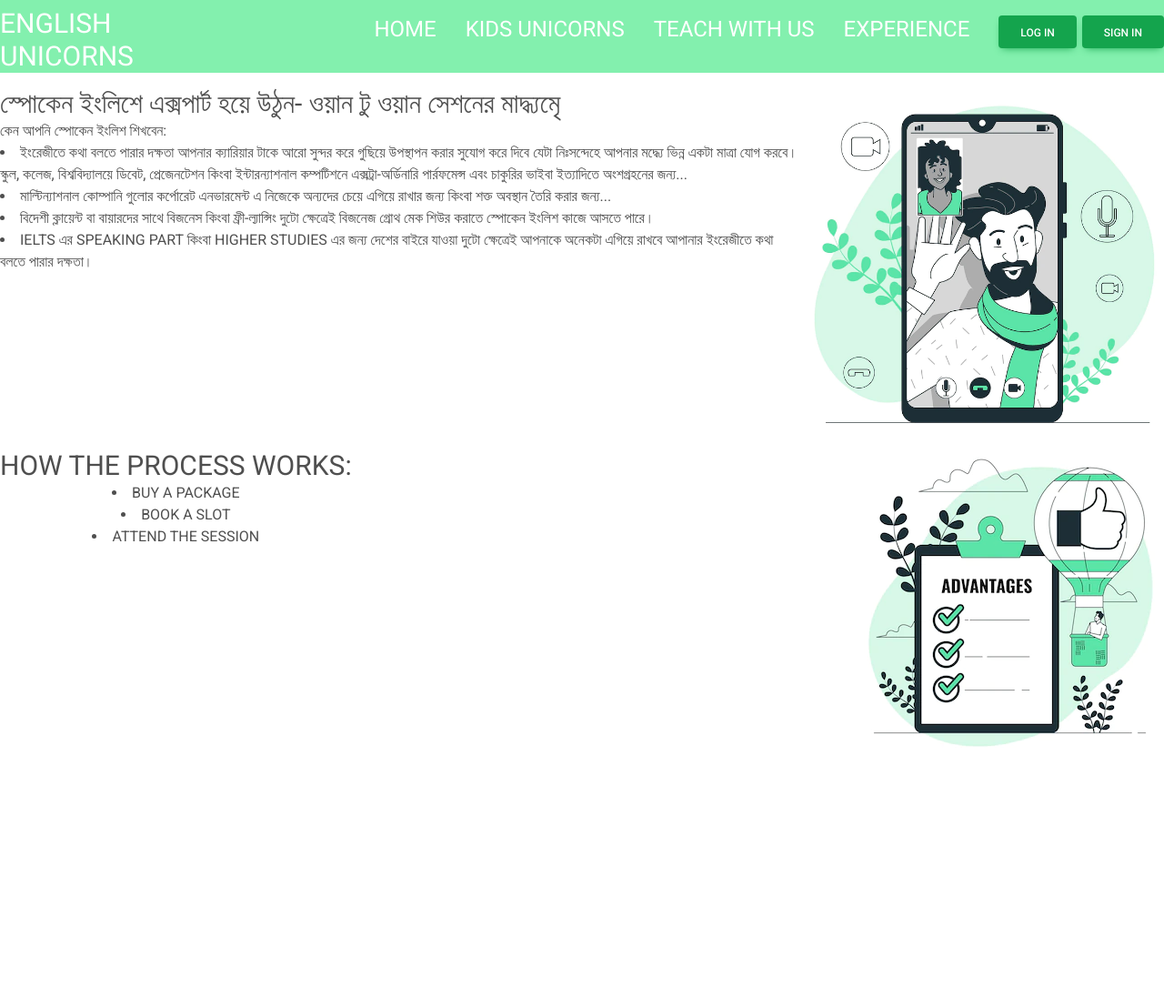
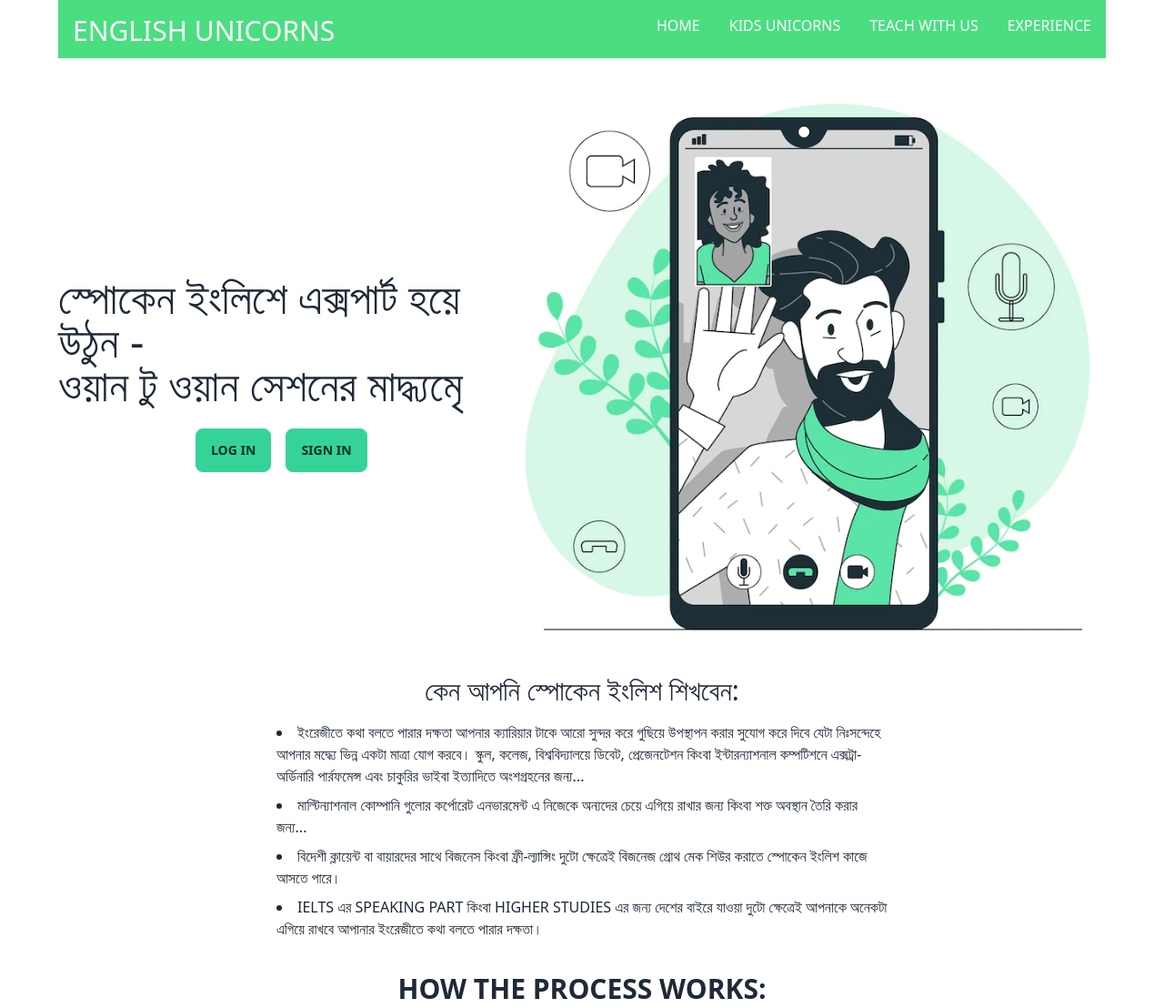
Before and after one commit to FaizaBinteAmir/English-Unicorns-Draft-repo, a plain HTML site: page index.html in a window 1280 px wide. Shown: the top 1108 px of the page at 91% size. Before the commit the page ends 832 px from the top, so only its background shows below. Drawn offline with nearby package versions, Linux system fonts and the light colour scheme.

Commit message:
my commit

```diff
--- a/index.html
+++ b/index.html
@@ -1,46 +1,31 @@
 <!DOCTYPE html>
 <html lang="en">
+    <html lang="en" data-theme="light">
 <head>
     <meta charset="UTF-8">
     <meta name="viewport" content="width=device-width, initial-scale=1.0">
     <link rel="stylesheet" href="style.css">
-    <link
-  href="https://fonts.googleapis.com/css?family=Roboto:300,400,500,700,900&display=swap"
-  rel="stylesheet" />
-<link
-  rel="stylesheet"
-  href="https://cdn.jsdelivr.net/npm/tw-elements/dist/css/tw-elements.min.css" />
+    <link href="https://cdn.jsdelivr.net/npm/daisyui@3.6.4/dist/full.css" rel="stylesheet" type="text/css" />
+    <script src="https://cdn.tailwindcss.com"></script>
+
     <title>ENGLISH UNICORS DRAFT</title>
 
 
 
+
 </head>
-<body class="Max-w-6xl max-auto">
-    <header class="bg-success-300 h-45 text-white">
+<body class="max-w-6xl mx-auto ">
+    <header class="bg-green-400 text-white pl-4 h-16">
                   <nav>
-                  <div class=" flex justify-between">
-                   <div class="text-3xl mt-2"><h1>ENGLISH
-                    <br>
-                    UNICORNS</h1>
+                  <div class=" flex justify-between pr-4">
+                   <div class="text-3xl mt-4"><h1>ENGLISH UNICORNS</h1>
                 </div>
-                    <div class="text-2xl gap-8 flex mt-4">
+                    <div class="gap-8 flex mt-4">
                     <a href="index.html">HOME</a>
                     <a href="kIDS.html">KIDS UNICORNS</a>
                     <a href="TEACH WITH US.html">TEACH WITH US</a>
                     <a href="EXPERINCE.html">EXPERIENCE</a>
-                    <div>
-                        <button
-                        type="button"
-                        class="inline-block rounded bg-success px-6 pb-2 pt-2.5 text-xs font-medium uppercase leading-normal text-white shadow-[0_4px_9px_-4px_#14a44d] transition duration-150 ease-in-out hover:bg-success-600 hover:shadow-[0_8px_9px_-4px_rgba(20,164,77,0.3),0_4px_18px_0_rgba(20,164,77,0.2)] focus:bg-success-600 focus:shadow-[0_8px_9px_-4px_rgba(20,164,77,0.3),0_4px_18px_0_rgba(20,164,77,0.2)] focus:outline-none focus:ring-0 active:bg-success-700 active:shadow-[0_8px_9px_-4px_rgba(20,164,77,0.3),0_4px_18px_0_rgba(20,164,77,0.2)] dark:shadow-[0_4px_9px_-4px_rgba(20,164,77,0.5)] dark:hover:shadow-[0_8px_9px_-4px_rgba(20,164,77,0.2),0_4px_18px_0_rgba(20,164,77,0.1)] dark:focus:shadow-[0_8px_9px_-4px_rgba(20,164,77,0.2),0_4px_18px_0_rgba(20,164,77,0.1)] dark:active:shadow-[0_8px_9px_-4px_rgba(20,164,77,0.2),0_4px_18px_0_rgba(20,164,77,0.1)]">
-                        LOG IN
-                      </button>
 
-                      <button
-                      type="button"
-                      class="inline-block rounded bg-success px-6 pb-2 pt-2.5 text-xs font-medium uppercase leading-normal text-white shadow-[0_4px_9px_-4px_#14a44d] transition duration-150 ease-in-out hover:bg-success-600 hover:shadow-[0_8px_9px_-4px_rgba(20,164,77,0.3),0_4px_18px_0_rgba(20,164,77,0.2)] focus:bg-success-600 focus:shadow-[0_8px_9px_-4px_rgba(20,164,77,0.3),0_4px_18px_0_rgba(20,164,77,0.2)] focus:outline-none focus:ring-0 active:bg-success-700 active:shadow-[0_8px_9px_-4px_rgba(20,164,77,0.3),0_4px_18px_0_rgba(20,164,77,0.2)] dark:shadow-[0_4px_9px_-4px_rgba(20,164,77,0.5)] dark:hover:shadow-[0_8px_9px_-4px_rgba(20,164,77,0.2),0_4px_18px_0_rgba(20,164,77,0.1)] dark:focus:shadow-[0_8px_9px_-4px_rgba(20,164,77,0.2),0_4px_18px_0_rgba(20,164,77,0.1)] dark:active:shadow-[0_8px_9px_-4px_rgba(20,164,77,0.2),0_4px_18px_0_rgba(20,164,77,0.1)]">
-SIGN IN
-</button>
-                    </div>
                 </div>
             </div>
         </nav>
@@ -48,37 +33,75 @@ SIGN IN
 
     <main>
         <section class="mt-4">
-            <div class="flex">
+            <div class="flex flex-1 Flex justify-center items-center">
                 <div>
-                    <h1 class="text-3xl">স্পোকেন ইংলিশে এক্সপার্ট হয়ে উঠুন-
+                    <h1 class="text-5xl">স্পোকেন ইংলিশে এক্সপার্ট হয়ে উঠুন -
+                        <br>
                         ওয়ান টু ওয়ান সেশনের মাদ্ধ্যমেৃ</h1>
-কেন আপনি স্পোকেন ইংলিশ শিখবেন:
 <br>
-<li>ইংরেজীতে কথা বলতে পারার দক্ষতা আপনার ক্যারিয়ার টাকে আরো সুন্দর করে গুছিয়ে উপস্থাপন করার সুযোগ করে দিবে যেটা নিঃসন্দেহে আপনার মদ্ধ্যে ভিন্ন একটা মাত্রা যোগ করবে।
-    স্কুল, কলেজ, বিশ্ববিদ্যালয়ে ডিবেট, প্রেজেনটেশন কিংবা ইন্টারন্যাশনাল কম্পটিশনে এক্সট্রা-অর্ডিনারি পার্রফমেন্স এবং চাকুরির ভাইবা ইত্যাদিতে অংশগ্রহনের জন্য... </li>
-    <li>মাল্টিন্যাশনাল কোম্পানি গুলোর কর্পোরেট এনভারমেন্ট এ নিজেকে অন্যদের চেয়ে এগিয়ে রাখার জন্য কিংবা শক্ত অবস্থান তৈরি করার জন্য...</li>
-<li>বিদেশী ক্লায়েন্ট বা বায়ারদের সাথে বিজনেস কিংবা ফ্রী-ল্যান্সিং দুটো ক্ষেত্রেই বিজনেজ গ্রোথ মেক শিউর করাতে স্পোকেন ইংলিশ কাজে আসতে পারে। </li>
-    <li>IELTS এর SPEAKING PART কিংবা  HIGHER STUDIES   এর জন্য দেশের বাইরে যাওয়া দুটো ক্ষেত্রেই আপনাকে অনেকটা এগিয়ে রাখবে আপানার ইংরেজীতে কথা বলতে পারার দক্ষতা। </li>
+<div class="flex justify-center gap-4">
+    <button class="btn btn-success">LOG IN</button>
+    <button class="btn btn-success">SIGN IN</button>
+                    </div>
                 </div>
 <div>
-    <img class="w-80px" src="images/@@@/@01.webp" alt="" srcset="">
+    <img class="" src="images/@@@/@01.webp" alt="" srcset="">
 </div>
             </div>
         </section>
+        <section class="max-w-2xl mx-auto">
+            <h1 class="text-3xl text-center">কেন আপনি স্পোকেন ইংলিশ শিখবেন:
+            </h1>
+            <li class="mt-4">ইংরেজীতে কথা বলতে পারার দক্ষতা আপনার ক্যারিয়ার টাকে আরো সুন্দর করে গুছিয়ে উপস্থাপন করার সুযোগ করে দিবে যেটা নিঃসন্দেহে আপনার মদ্ধ্যে ভিন্ন একটা মাত্রা যোগ করবে।
+                স্কুল, কলেজ, বিশ্ববিদ্যালয়ে ডিবেট, প্রেজেনটেশন কিংবা ইন্টারন্যাশনাল কম্পটিশনে এক্সট্রা-অর্ডিনারি পার্রফমেন্স এবং চাকুরির ভাইবা ইত্যাদিতে অংশগ্রহনের জন্য... </li>
+                <li class="mt-2">মাল্টিন্যাশনাল কোম্পানি গুলোর কর্পোরেট এনভারমেন্ট এ নিজেকে অন্যদের চেয়ে এগিয়ে রাখার জন্য কিংবা শক্ত অবস্থান তৈরি করার জন্য...</li>
+            <li class="mt-2">বিদেশী ক্লায়েন্ট বা বায়ারদের সাথে বিজনেস কিংবা ফ্রী-ল্যান্সিং দুটো ক্ষেত্রেই বিজনেজ গ্রোথ মেক শিউর করাতে স্পোকেন ইংলিশ কাজে আসতে পারে। </li>
+                <li class="mt-2">IELTS এর SPEAKING PART কিংবা  HIGHER STUDIES   এর জন্য দেশের বাইরে যাওয়া দুটো ক্ষেত্রেই আপনাকে অনেকটা এগিয়ে রাখবে আপানার ইংরেজীতে কথা বলতে পারার দক্ষতা। </li>
+        </section>
         <section>
-            <div class="flex justify-between">
-                <div class="mt-8 text-center">
-                    <h2 class="text-3xl text-center">HOW THE PROCESS WORKS:</h2>
-                        <li>BUY A PACKAGE </li>
-                        <li>BOOK A SLOT </li>
-                       <li> ATTEND THE SESSION </li>
-                </div>
+            <h2 class="text-3xl text-center mt-9 font-bold">HOW THE PROCESS WORKS:</h2>
+            <div class="flex flex-1 Flex justify-center items-center mt-8 gap-48">
+                <div class="text-2xl">
+                        ✓ BUY A PACKAGE
+                        <br>
+                      ✓ BOOK A SLOT
+                        <br>
+                      ✓ ATTEND THE SESSION
+                            </div>
                 <div>
-                    <img src="images/@@@/@06.webp" alt="">
+                    <img src="images/@@@/@07.webp" alt="">
 
                 </div>
             </div>
         </section>
+
+<section>
+    <h1 class="text-3xl text-center font-bold">WHAT WE OFFER ???
+    </h1>
+    <div class="flex flex-1  Flex justify-center items-center gap-28">
+        <div class="text-2xl mt-8">
+            ✓ ONE TO ONE SESSION
+            <br>
+        ✓ GROWTH ANALYTICS
+        <br>
+        ✓ WELL GROOMED INSTRUCTORS
+        <br>
+        ✓ FRIENDLY ENVIRONMENT
+        <br>
+        ✓ UNDIVIDED ATTENTION
+        <br>
+        ✓ LEARNING AT YOUR OWN PACE
+        <br>
+        ✓ SUCCESSOR PROGRAM
+        </div>
+        <div class="pl-72" >
+            <img src="images/@@@/@06.webp" alt="">
+        </div>
+    </div>
+
+</section>
+
+
     </main>
 
 
--- /dev/null
+++ b/tailwind.config.js
@@ -0,0 +1,8 @@
+/** @type {import('tailwindcss').Config} */
+module.exports = {
+    content: ["./src/**/*.{html,js}"],
+    theme: {
+      extend: {},
+    },
+    plugins: [],
+  }
```
